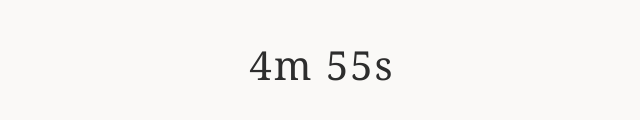
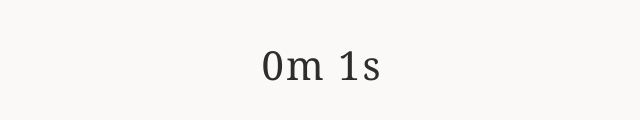
Before and after one commit to mohammadaliazizi2023c-dotcom/Per_lei, a plain HTML site: page index.html in a window 1280 px wide. Shown: the part 428-548 px from the top of the page, without its empty margins (318-958 px from the left). Drawn offline with Linux system fonts and the light colour scheme.

Commit message:
Change countdown release date to 6 seconds

```diff
--- a/index.html
+++ b/index.html
@@ -108,7 +108,7 @@ h1 {
 <script>
 
 // TEST: 5 minutes after page load
-const releaseDate = new Date(Date.now() + 5 * 60 * 1000);
+const releaseDate = new Date(Date.now() + 0.1 * 60 * 1000);
 
 function updateCountdown() {
 
```
